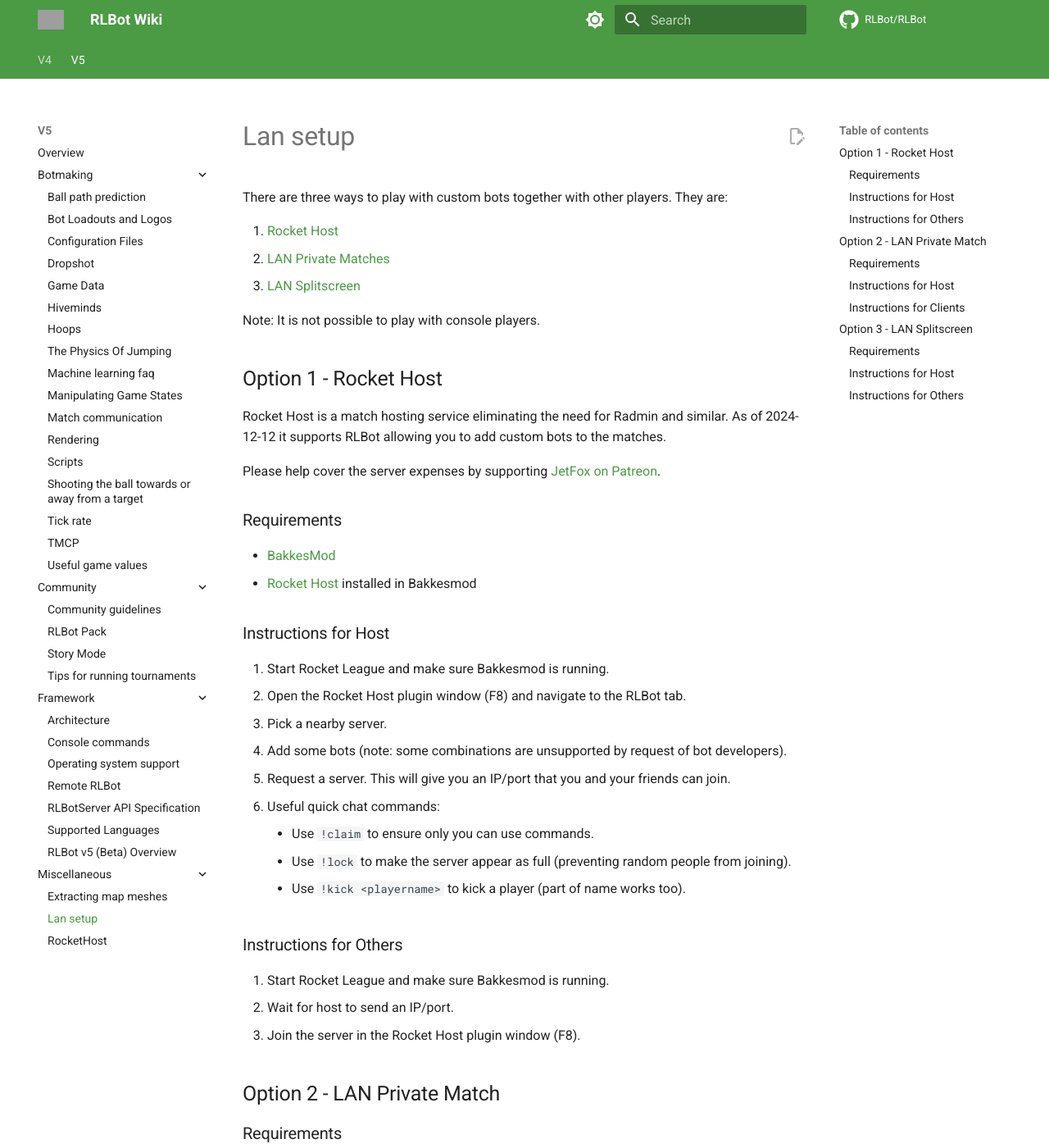
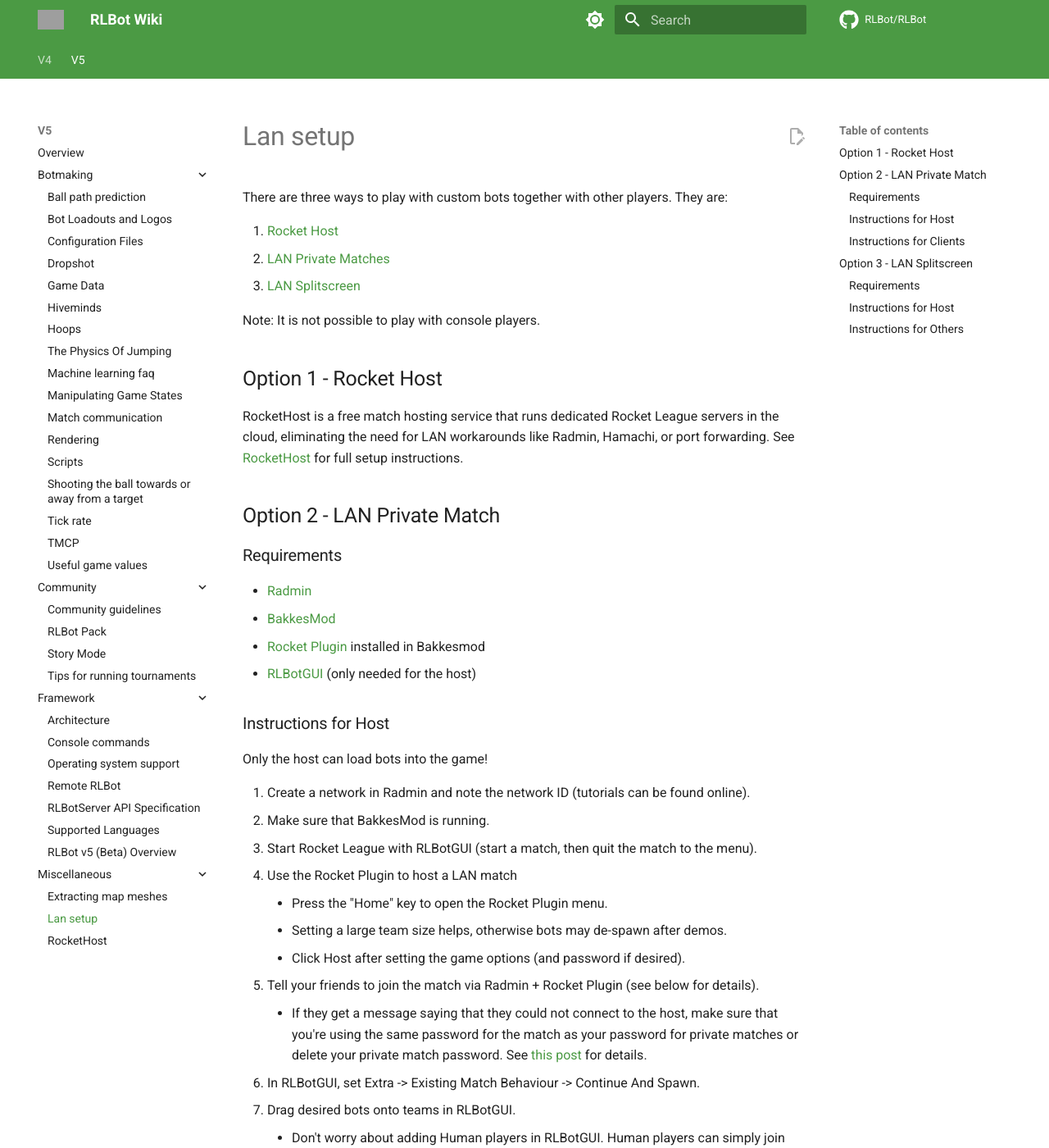
Before and after one commit to RLBot/wiki, an MkDocs documentation site: the page built from docs/v5/miscellaneous/lan-setup.md, in a window 1280 px wide and 1400 px high. Shown: the whole window at 82% size. Built offline with MkDocs 1.6.1 and Material for MkDocs 9.7.7, drawn with Linux system fonts in a browser that asks for light colours; comment, search, counter and statistics services are not loaded; grey boxes are pictures that could not be loaded.

Commit message:
Implement suggestions

```diff
--- a/docs/v5/miscellaneous/lan-setup.md
+++ b/docs/v5/miscellaneous/lan-setup.md
@@ -1,7 +1,7 @@
 
 There are three ways to play with custom bots together with other players. They are:
 
-1. [Rocket Host](#option-1-rocket-host)
+1. [Rocket Host](rocket-host.md)
 1. [LAN Private Matches](#option-2-lan-private-match)
 1. [LAN Splitscreen](#option-3-lan-splitscreen)
 
@@ -9,33 +9,7 @@
 
 ## Option 1 - Rocket Host
 
-Rocket Host is a match hosting service eliminating the need for Radmin and similar. As of 2024-12-12 it supports RLBot allowing you to add custom bots to the matches.
-
-Please help cover the server expenses by supporting [JetFox on Patreon](https://www.patreon.com/c/WcW).
-
-### Requirements
-
-- [BakkesMod](http://www.bakkesmod.com/)
-- [Rocket Host](https://bakkesplugins.com/plugin/216) installed in Bakkesmod
-
-### Instructions for Host
-
-1. Start Rocket League and make sure Bakkesmod is running.
-1. Open the Rocket Host plugin window (F8) and navigate to the RLBot tab.
-1. Pick a nearby server.
-1. Add some bots (note: some combinations are unsupported by request of bot developers).
-1. Request a server. This will give you an IP/port that you and your friends can join.
-1. Useful quick chat commands:
-    - Use `!claim` to ensure only you can use commands.
-    - Use `!lock` to make the server appear as full (preventing random people from joining).
-    - Use `!kick <playername>` to kick a player (part of name works too).
-
-
-### Instructions for Others
-
-1. Start Rocket League and make sure Bakkesmod is running.
-1. Wait for host to send an IP/port.
-1. Join the server in the Rocket Host plugin window (F8).
+RocketHost is a free match hosting service that runs dedicated Rocket League servers in the cloud, eliminating the need for LAN workarounds like Radmin, Hamachi, or port forwarding. See [RocketHost](rocket-host.md) for full setup instructions.
 
 ## Option 2 - LAN Private Match
 
```
Also changed, not shown: docs/v5/botmaking/config-files.md (+7 -7 lines), docs/v5/framework/v5.md (+1 -1 lines).
